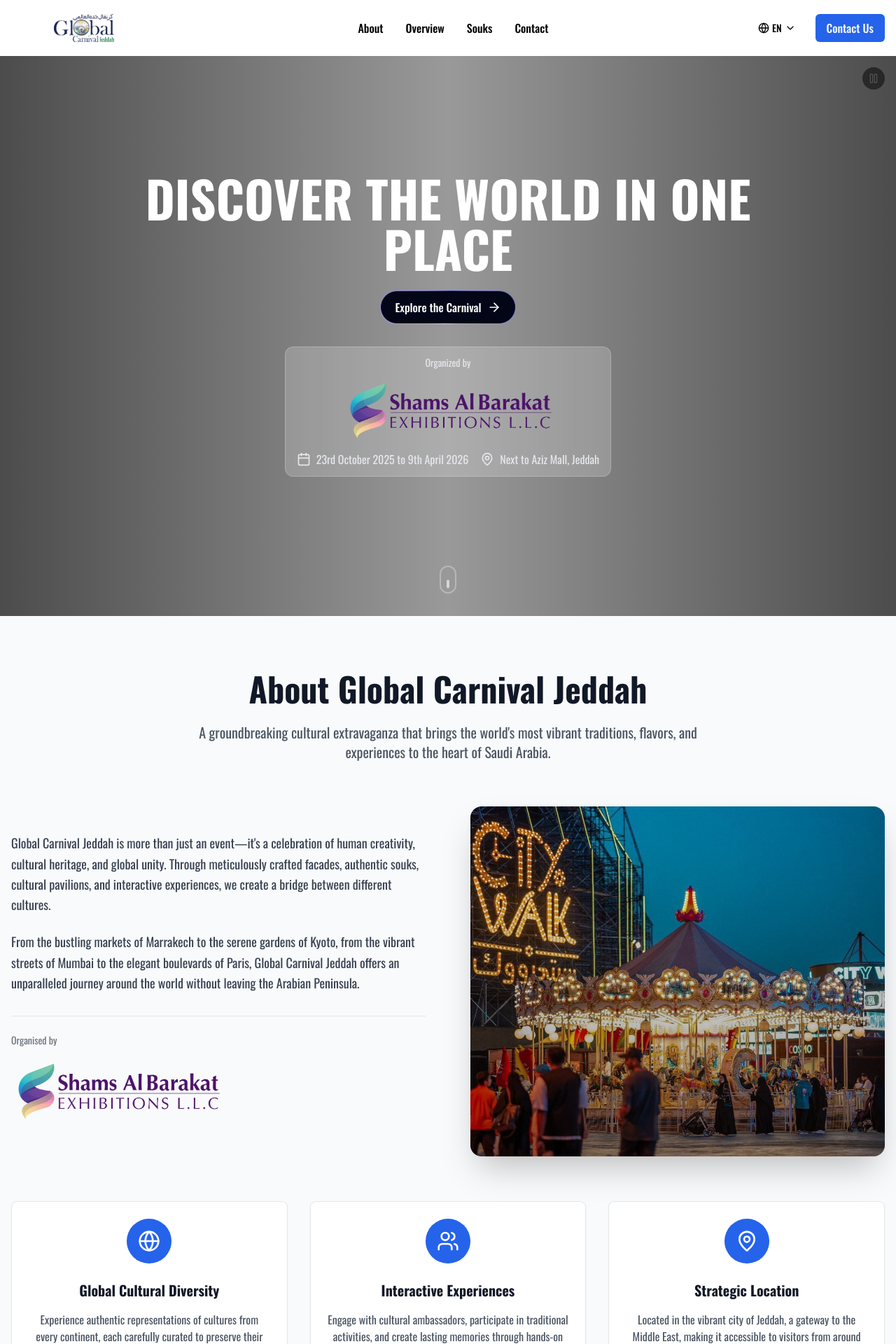
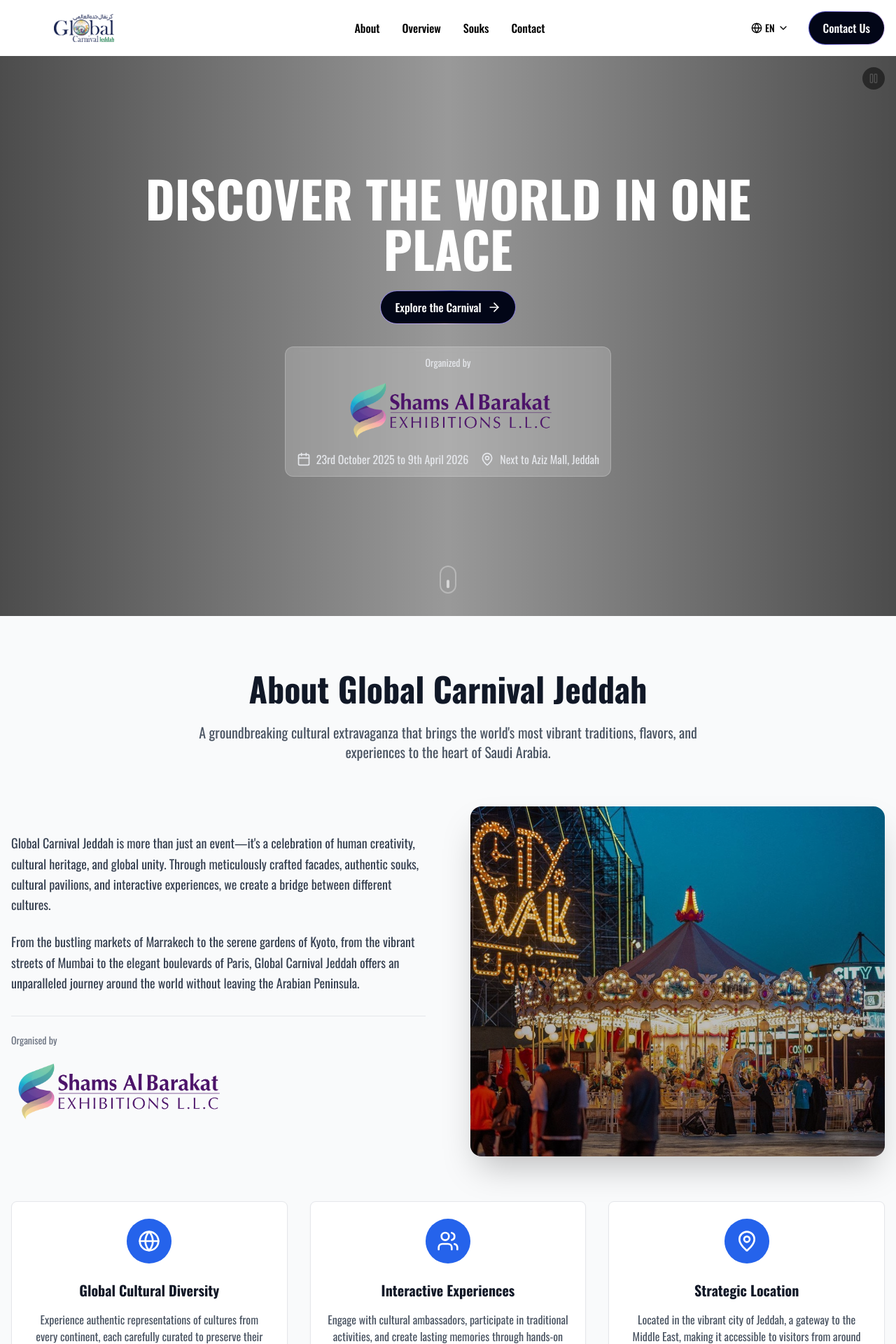
Before and after one commit to akhilbhadrangirija/Global-Carnival, a Next.js app: page /en in a window 1280 px wide. Shown: the top 1920 px of the page at 70% size. Built offline with nearby package versions, Linux system fonts and the light colour scheme.

Commit message:
Update cta

```diff
--- a/src/components/layout/Header.js
+++ b/src/components/layout/Header.js
@@ -7,6 +7,7 @@ import { usePathname } from 'next/navigation';
 import { motion, AnimatePresence } from 'framer-motion';
 import { Menu, X, Globe, ChevronDown } from 'lucide-react';
 import { Button } from '@/components/ui/Button';
+import CTAButton from '@/components/ui/CTAButton';
 import { cn, getDirection, getOppositeLocale } from '@/lib/utils';
 import Image from 'next/image';
 
@@ -133,9 +134,11 @@ export function Header() {
 
             {/* CTA Button */}
             <Link href={`/${locale}/contact`}>
-              <Button className="hidden sm:inline-flex">
-                {t('contactUs')}
-              </Button>
+              <span className="hidden sm:inline-flex">
+                <CTAButton asChild>
+                  <span>{t('contactUs')}</span>
+                </CTAButton>
+              </span>
             </Link>
 
             {/* Mobile menu button */}
@@ -174,9 +177,9 @@ export function Header() {
                 ))}
                 <div className="px-4 pt-4">
                   <Link href={`/${locale}/contact`} onClick={() => setIsMenuOpen(false)}>
-                    <Button className="w-full">
+                    <CTAButton className="w-full">
                       {t('contactUs')}
-                    </Button>
+                    </CTAButton>
                   </Link>
                 </div>
               </nav>
--- a/src/components/sections/AboutPreview.js
+++ b/src/components/sections/AboutPreview.js
@@ -5,6 +5,7 @@ import Link from 'next/link';
 import { motion } from 'framer-motion';
 import { ArrowRight, Globe, Users, MapPin } from 'lucide-react';
 import { Button } from '@/components/ui/Button';
+import CTAButton from '@/components/ui/CTAButton';
 import { Card } from '@/components/ui/Card';
 import Image from 'next/image';
 
@@ -134,10 +135,10 @@ export function AboutPreview() {
           className="text-center"
         >
           <Link href={`/${locale}/about`}>
-            <Button size="lg" className="group bg-primary text-white hover:bg-primary/90">
+            <CTAButton>
               {t('aboutPreview.cta')}
               <ArrowRight className="ml-2 w-5 h-5 group-hover:translate-x-1 transition-transform" />
-            </Button>
+            </CTAButton>
           </Link>
         </motion.div>
       </div>
--- a/src/components/sections/Hero.js
+++ b/src/components/sections/Hero.js
@@ -6,6 +6,7 @@ import Link from 'next/link';
 import { motion } from 'framer-motion';
 import { ArrowRight, Calendar, MapPin } from 'lucide-react';
 import { Button } from '@/components/ui/Button';
+import CTAButton from '@/components/ui/CTAButton';
 import { Carousel } from '@/components/ui/Carousel';
 import Image from 'next/image';
 
@@ -99,16 +100,9 @@ export function Hero() {
             className="mb-8"
           >
             <Link href={`/${locale}/overview`}>
-            <button className="relative inline-flex h-12 overflow-hidden rounded-full p-[1px] focus:outline-none focus:ring-2 focus:ring-slate-400 focus:ring-offset-2 focus:ring-offset-slate-50">
-        <span className="absolute inset-[-1000%] animate-[spin_2s_linear_infinite] bg-[conic-gradient(from_90deg_at_50%_50%,#E2CBFF_0%,#393BB2_50%,#E2CBFF_100%)]" />
-        <span className="inline-flex h-full w-full cursor-pointer items-center justify-center rounded-full bg-slate-950 px-5 py-2  font-medium text-white backdrop-blur-3xl">
-        {t('cta')} <ArrowRight className="ml-2 w-5 h-5 group-hover:translate-x-1 transition-transform" />
-        </span>
-      </button>
-              {/* <Button size="lg" className="group">
-                {t('cta')}
-                <ArrowRight className="ml-2 w-5 h-5 group-hover:translate-x-1 transition-transform" />
-              </Button> */}
+              <CTAButton>
+                {t('cta')} <ArrowRight className="ml-2 w-5 h-5 group-hover:translate-x-1 transition-transform" />
+              </CTAButton>
             </Link>
           </motion.div>
 
--- a/src/components/sections/HighlightsPreview.js
+++ b/src/components/sections/HighlightsPreview.js
@@ -5,6 +5,7 @@ import Link from 'next/link';
 import { motion } from 'framer-motion';
 import { ArrowRight, ArrowLeft, MapPin, Carousel } from 'lucide-react';
 import { Button } from '@/components/ui/Button';
+import CTAButton from '@/components/ui/CTAButton';
 import { Card } from '@/components/ui/Card';
 import { useState } from 'react';
 
@@ -153,10 +154,10 @@ export function HighlightsPreview() {
           className="text-center mt-12"
         >
           <Link href={`/${locale}/highlights`}>
-            <Button size="lg" className="group">
+            <CTAButton>
               Explore All Highlights
               <ArrowRight className="ml-2 w-5 h-5 group-hover:translate-x-1 transition-transform" />
-            </Button>
+            </CTAButton>
           </Link>
         </motion.div>
       </div>
--- a/src/components/sections/PartnerCTA.js
+++ b/src/components/sections/PartnerCTA.js
@@ -5,6 +5,7 @@ import Link from 'next/link';
 import { motion } from 'framer-motion';
 import { ArrowRight, Star, Users, Globe, Award, Zap, Shield, Target } from 'lucide-react';
 import { Button } from '@/components/ui/Button';
+import CTAButton from '@/components/ui/CTAButton';
 import { Card } from '@/components/ui/Card';
 
 export function PartnerCTA() {
@@ -114,10 +115,10 @@ export function PartnerCTA() {
           className="text-center"
         >
           <Link href={`/${locale}/partner`}>
-            <Button size="lg" variant="outline" className="bg-white text-primary hover:bg-gray-100 border-white group">
+            <CTAButton>
               {t('title')}
               <ArrowRight className="ml-2 w-5 h-5 group-hover:translate-x-1 transition-transform" />
-            </Button>
+            </CTAButton>
           </Link>
         </motion.div>
       </div>
--- a/src/components/sections/PlanYourVisit.js
+++ b/src/components/sections/PlanYourVisit.js
@@ -5,6 +5,7 @@ import Link from 'next/link';
 import { motion } from 'framer-motion';
 import { Clock, MapPin, Phone, Mail, Calendar, Star, Users, Car } from 'lucide-react';
 import { Button } from '@/components/ui/Button';
+import CTAButton from '@/components/ui/CTAButton';
 
 const planningTips = [
   {
@@ -173,11 +174,11 @@ export function PlanYourVisit() {
           </p>
 
           <div className="flex flex-col sm:flex-row items-center justify-center space-y-4 sm:space-y-0 sm:space-x-6">
-            <Button size="lg" className="group">
+            <CTAButton>
               <Calendar className="mr-2 w-5 h-5" />
               Book Tickets
               <span className="ml-2 text-sm opacity-80">(Coming Soon)</span>
-            </Button>
+            </CTAButton>
 
             <Link href="/contact">
               <Button variant="outline" size="lg">
--- a/src/components/sections/SouksPreview.js
+++ b/src/components/sections/SouksPreview.js
@@ -5,6 +5,7 @@ import Link from 'next/link';
 import { motion } from 'framer-motion';
 import { ArrowRight, Star, Clock } from 'lucide-react';
 import { Button } from '@/components/ui/Button';
+import CTAButton from '@/components/ui/CTAButton';
 import { Card } from '@/components/ui/Card';
 
 export function SouksPreview() {
@@ -144,10 +145,10 @@ export function SouksPreview() {
           className="text-center mt-12"
         >
           <Link href={`/${locale}/souks`}>
-            <Button size="lg" className="group bg-gray-900 text-white hover:bg-gray-800">
+            <CTAButton>
               Explore All Souks
               <ArrowRight className="ml-2 w-5 h-5 group-hover:translate-x-1 transition-transform" />
-            </Button>
+            </CTAButton>
           </Link>
         </motion.div>
       </div>
--- /dev/null
+++ b/src/components/ui/CTAButton.js
@@ -0,0 +1,28 @@
+'use client';
+
+import { forwardRef } from 'react';
+import { cn } from '@/lib/utils';
+
+// Reusable CTA button with animated conic-gradient ring and dark inner pill
+export const CTAButton = forwardRef(({ className, children, asChild = false, ...props }, ref) => {
+  const Inner = asChild ? 'span' : 'button';
+  return (
+    <Inner
+      ref={ref}
+      className={cn(
+        'relative inline-flex h-12 overflow-hidden rounded-full p-[1px] focus:outline-none focus:ring-2 focus:ring-slate-400 focus:ring-offset-2 focus:ring-offset-slate-50',
+        className
+      )}
+      {...props}
+    >
+      <span className="absolute inset-[-1000%] animate-[spin_2s_linear_infinite] bg-[conic-gradient(from_90deg_at_50%_50%,#E2CBFF_0%,#393BB2_50%,#E2CBFF_100%)]" />
+      <span className="inline-flex h-full w-full cursor-pointer items-center justify-center rounded-full bg-slate-950 px-5 py-2 font-medium text-white backdrop-blur-3xl">
+        {children}
+      </span>
+    </Inner>
+  );
+});
+
+CTAButton.displayName = 'CTAButton';
+
+export default CTAButton;
```
